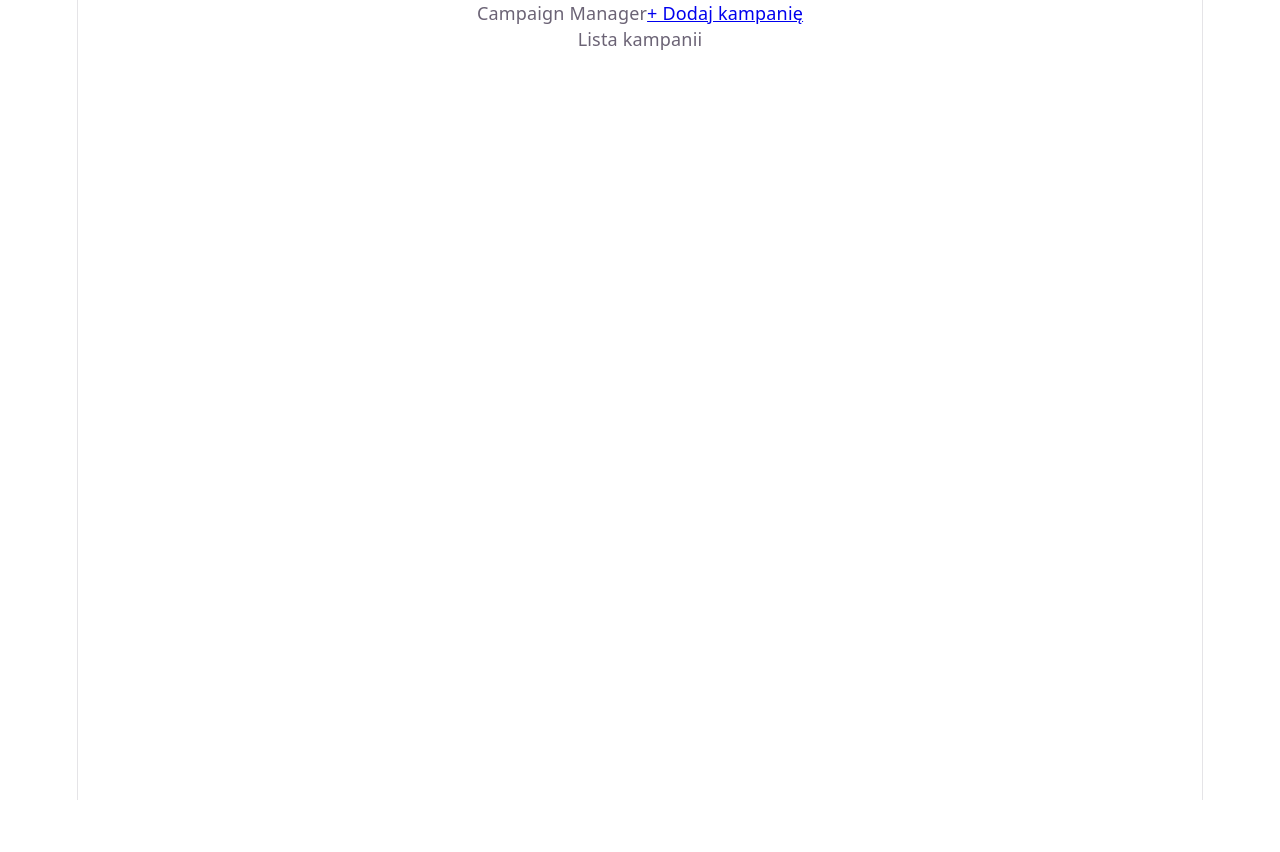
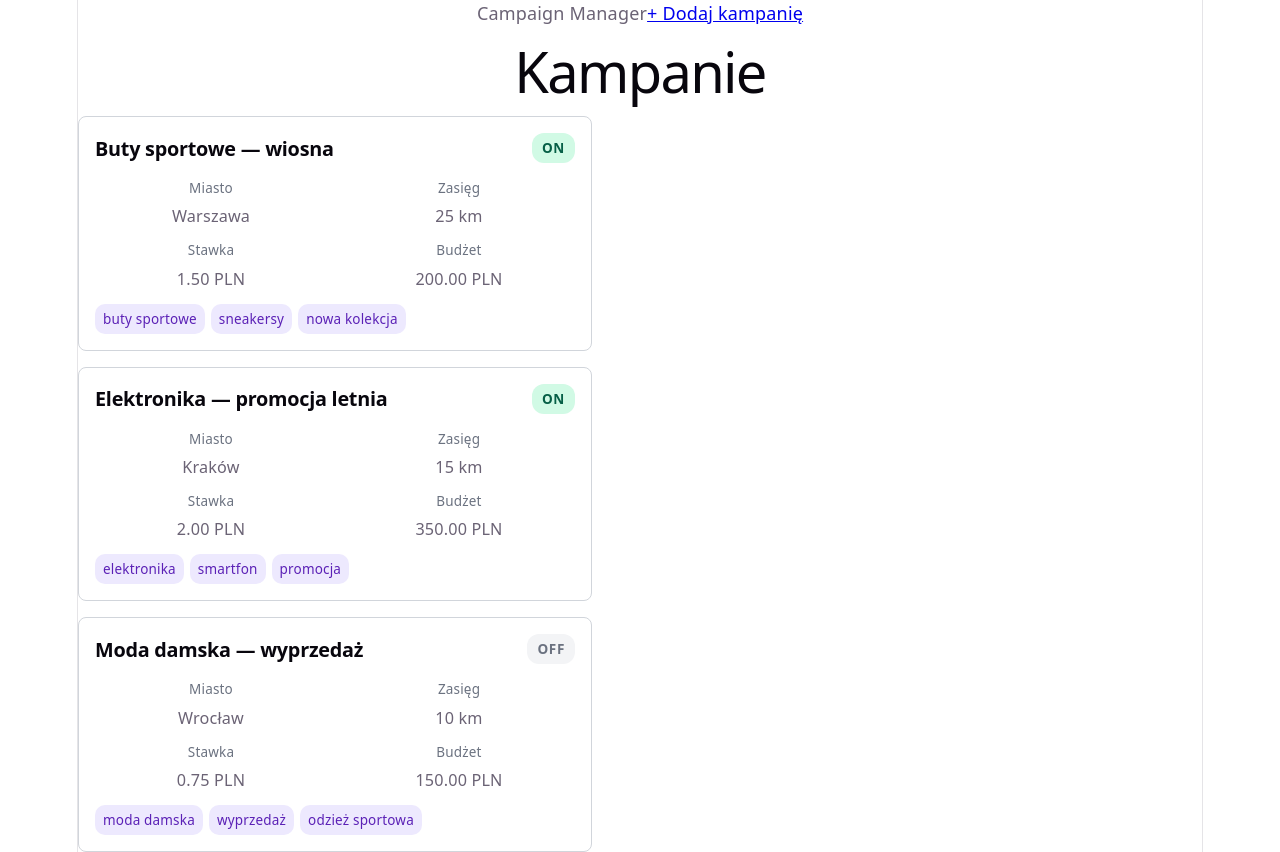
Before and after one commit to lukaset649/CampaignManager, a React (Vite) app: page / in a window 1280 px wide. Before the commit the page ends 800 px from the top, so only its background shows below. Built offline with nearby package versions, Linux system fonts and the light colour scheme.

Commit message:
add CampaignList component

```diff
--- /dev/null
+++ b/src/components/CampaignList/CampaignList.less
@@ -0,0 +1,17 @@
+.campaign-list {
+  list-style: none;
+  margin: 0;
+  padding: 0;
+  display: flex;
+  flex-direction: column;
+  gap: 16px;
+
+  &__empty {
+    display: flex;
+    flex-direction: column;
+    align-items: center;
+    gap: 12px;
+    padding: 48px 16px;
+    color: #6b7280;
+  }
+}
--- /dev/null
+++ b/src/components/CampaignList/CampaignList.tsx
@@ -0,0 +1,27 @@
+import { Link } from 'react-router-dom';
+import { CampaignCard } from '../CampaignCard/CampaignCard';
+import { useCampaigns } from '../../hooks/useCampaigns';
+import './CampaignList.less';
+
+export const CampaignList = () => {
+  const { state } = useCampaigns();
+
+  if (state.campaigns.length === 0) {
+    return (
+      <div className="campaign-list__empty">
+        <p>Brak kampanii: dodaj swoją pierwszą kampanię</p>
+        <Link to="/campaigns/new">Dodaj kampanię</Link>
+      </div>
+    );
+  }
+
+  return (
+    <ul className="campaign-list">
+      {state.campaigns.map((campaign) => (
+        <li key={campaign.id}>
+          <CampaignCard campaign={campaign} />
+        </li>
+      ))}
+    </ul>
+  );
+};
--- a/src/pages/CampaignListPage.tsx
+++ b/src/pages/CampaignListPage.tsx
@@ -1,3 +1,8 @@
+import { CampaignList } from '../components/CampaignList/CampaignList';
+
 export const CampaignListPage = () => (
-  <p>Lista kampanii</p>
+  <section>
+    <h1>Kampanie</h1>
+    <CampaignList />
+  </section>
 );
```
